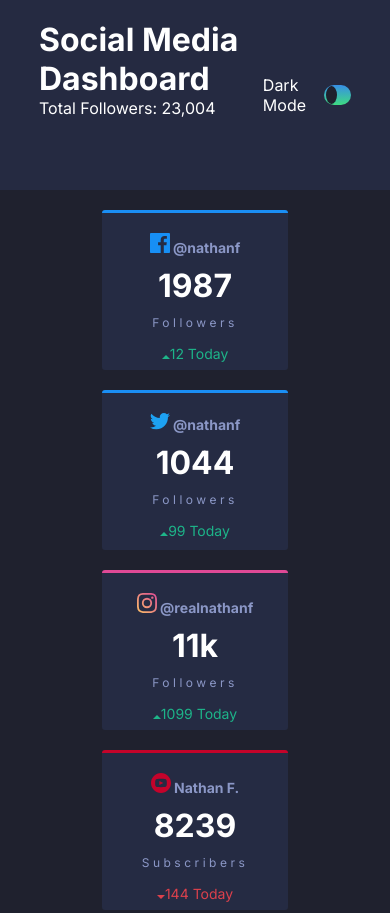
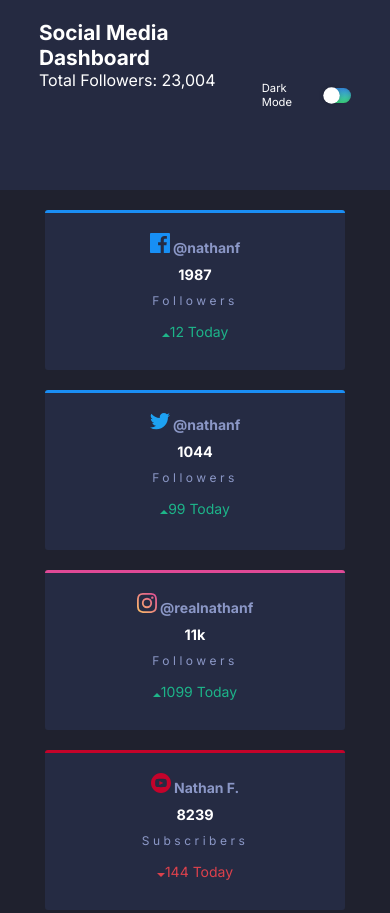
Before and after one commit to De-icon/social-media-dashboard, a plain HTML site: page index.html in a window 390 px wide. Shown: the top 913 px of the page. Drawn offline with Linux system fonts and the light colour scheme; a web font is replaced by a local one.

Commit message:
added the switch

```diff
--- a/index.html
+++ b/index.html
@@ -16,20 +16,20 @@
   </head>
   <body>
     <main>
-      <header>
-        <div class="titel">
+      <header class="header">
+        <div class="titel" id="titel">
           <h1>Social Media Dashboard</h1>
           <p>Total Followers: 23,004</p>
         </div>
         <div class="mode">
           <p>Dark Mode</p>
-          <div class="toggle" id="darkMode"></div>
+          <input type="checkbox" id="darkMode">
         </div>
       </header>
 
-      <div class="social">
+      <div class="social" id="social">
         <div class="item1">
-          <div class="item">
+          <div class="item" id="item">
             <h3><img src="/images/icon-facebook.svg" /> @nathanf</h3>
             <h1>1987</h1>
             <p>Followers</p>
@@ -55,7 +55,7 @@
           </div>
         </div>
 
-        <h1>Overview - Today</h1>
+        <h1 id="overView">Overview - Today</h1>
 
         <div class="item2">
           <div class="item">
@@ -75,7 +75,9 @@
             </article>
             <article class="bellow">
               <p>52</p>
-              <p><img src="/images/icon-down.svg" /> <span class="red">2%</span></p>
+              <p>
+                <img src="/images/icon-down.svg" /> <span class="red">2%</span>
+              </p>
             </article>
           </div>
           <div class="item">
@@ -125,7 +127,9 @@
             </article>
             <article class="bellow">
               <p>107</p>
-              <p><img src="/images/icon-down.svg" /> <span class="red">19%</span></p>
+              <p>
+                <img src="/images/icon-down.svg" /> <span class="red">19%</span>
+              </p>
             </article>
           </div>
           <div class="item">
@@ -135,7 +139,9 @@
             </article>
             <article class="bellow">
               <p>1407</p>
-              <p><img src="/images/icon-down.svg" /> <span class="red">12%</span></p>
+              <p>
+                <img src="/images/icon-down.svg" /> <span class="red">12%</span>
+              </p>
             </article>
           </div>
         </div>
@@ -144,5 +150,4 @@
 
     <script src="main.js"></script>
   </body>
-
 </html>
--- a/main.js
+++ b/main.js
@@ -2,7 +2,19 @@
 //     alert("hey u ")
 // }
 const darkMode = document.getElementById("darkMode")
+const social = document.getElementById("social")
+const titel = document.getElementById("titel")
+const item = document.getElementsById("item")
+const overView = document.getElementById("overView")
+const header = document.getElementById("header")
 
-darkMode.addEventListener('click', () => {
-   darkMode.classList.toggles("active")
+darkMode.onclick = () => {
+   // social.classList.toggle('active')
+   // titel.classList.toggle('active')
+   // item.classList.toggle('active')
+   // overView.classList.toggle('active')
+   // darkMode.classList.toggle('active')
+   // header.classList.toggle('active')
+   console.log("word");
+
 }
--- a/style.scss
+++ b/style.scss
@@ -14,8 +14,9 @@
     font-family: 'Inter', sans-serif;
 }
 main{
-    // background: hsl(230, 17%, 14%);
-    // padding: 5% 10%;
+    header.active{
+        background-color: hsl(225, 100%, 98%);
+    }
 
     header{
         display: flex;
@@ -30,38 +31,51 @@ main{
             }
 
         }
+        .titel.active{
+            color: hsl(230, 17%, 14%);
+        }
         .mode{
             color: hsl(0, 0%, 100%);
             display: flex;
             align-items: center;
-            .toggle{
-                margin-left: 5px;
-                width: 40px;
-                height: 20px;
-                background-image: linear-gradient(hsl(210, 78%, 56%), hsl(146, 68%, 55%)) ;
+
+            input[type="checkbox"]{
+                margin-left: 10px;
+                position: relative;
+                width: 60px;
+                height: 30px;
+                -webkit-appearance: none;
+                background: linear-gradient(hsl(210, 78%, 56%), hsl(146, 68%, 55%));
                 border-radius: 20px;
-                position: relative;
-                cursor: pointer;
+                box-shadow: inset 0 0 5px rgba(0, 0, 0, 0.2);
+                transition: .5s;
             }
-            .toggle::after{
+            input[type="checkbox"]::before{
                 content: "";
-                left: 9%;
-                top: 1px;
-                width: 40%;
-                height: 90%;
+                position: absolute;
+                width: 30px;
+                height: 30px;
+                left: 0;
+                top: 0;
+                background: #fff;
                 border-radius: 50%;
-                background: var(--dark_background);
-                position: absolute;
+                transform: scale(1.1);
+                box-shadow: 0 0 5px rgba(0, 0, 0, 0.2);
+                transition: .5s;
             }
-            .toggle::after .active{
-                left: 100%;
-                background: palegoldenrod;
+            input:checked[type="checkbox"]:before{
+                left: 30px;
             }
+
         }
+    }
+    .social.active{
+        background: hsl(0, 0%, 100%);
     }
     .social{
         background: var(--dark_background);
         // position: relative;
+
         .item1{
             // position: absolute;
             display: flex;
@@ -72,6 +86,9 @@ main{
             gap: 20px;
             // top: -30%;
             // margin-bottom: 50px;
+            .item.active{
+                background: hsl(227, 47%, 96%);
+            }
             .item{
                width: 186px;
                height: 160px;
@@ -130,7 +147,7 @@ main{
             align-items: center;
             justify-content: space-around;
             flex-wrap: wrap;
-            gap: 20px;
+            gap: 30px;
             .item{
                width: 186px;
                height: 100px;
@@ -179,6 +196,49 @@ main{
                 background: #333a56;
             }
         }
+
     }
 
 }
+@media(max-width: 489px){
+    main{
+        header{
+            .titel{
+                h1{
+                    font-size: 1.3em;
+                }
+            }
+            .mode{
+                p{
+                    font-size: 0.7rem;
+                }
+                input[type="checkbox"]{
+                    width: 30px;
+                    height: 15px;
+                }
+                input[type="checkbox"]::before{
+                    width: 15px;
+                    height: 15px;
+                }
+                input:checked[type="checkbox"]:before{
+                    left: 15px;
+                }
+            }
+        }
+        .social{
+            .item1{
+                .item{
+                    width: 300px;
+                }
+            }
+            h1{
+                font-size: 0.9rem;
+            }
+            .item2{
+                .item{
+                    width: 300px;
+                }
+            }
+        }
+    }
+}
```
Also changed, not shown: style.css, 1 other file.
